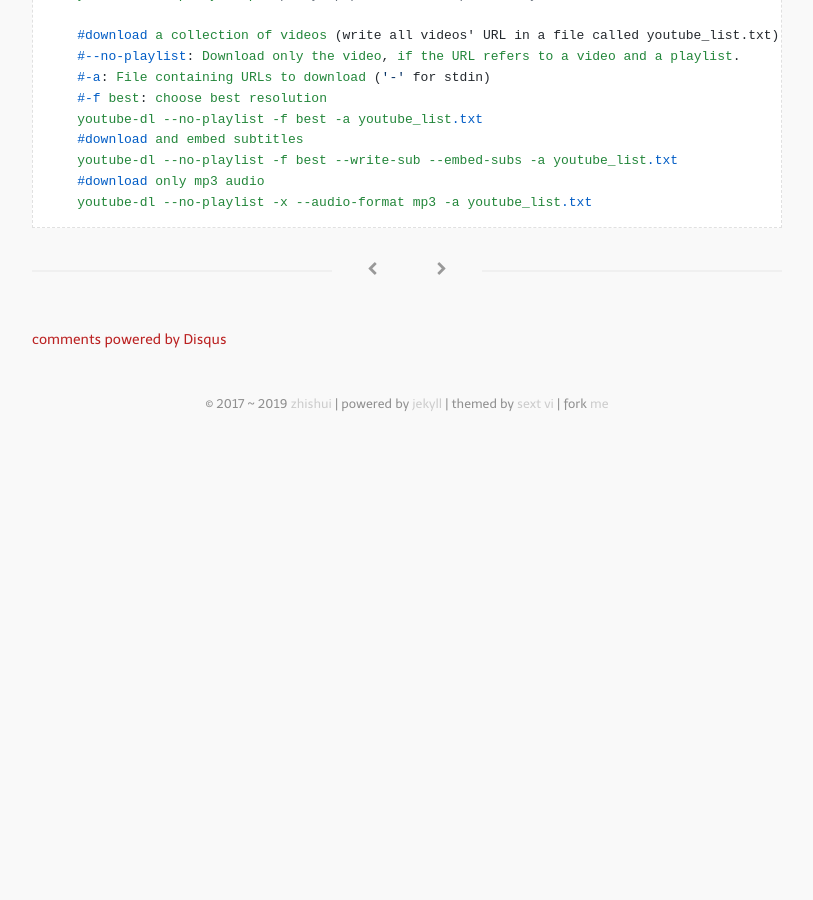
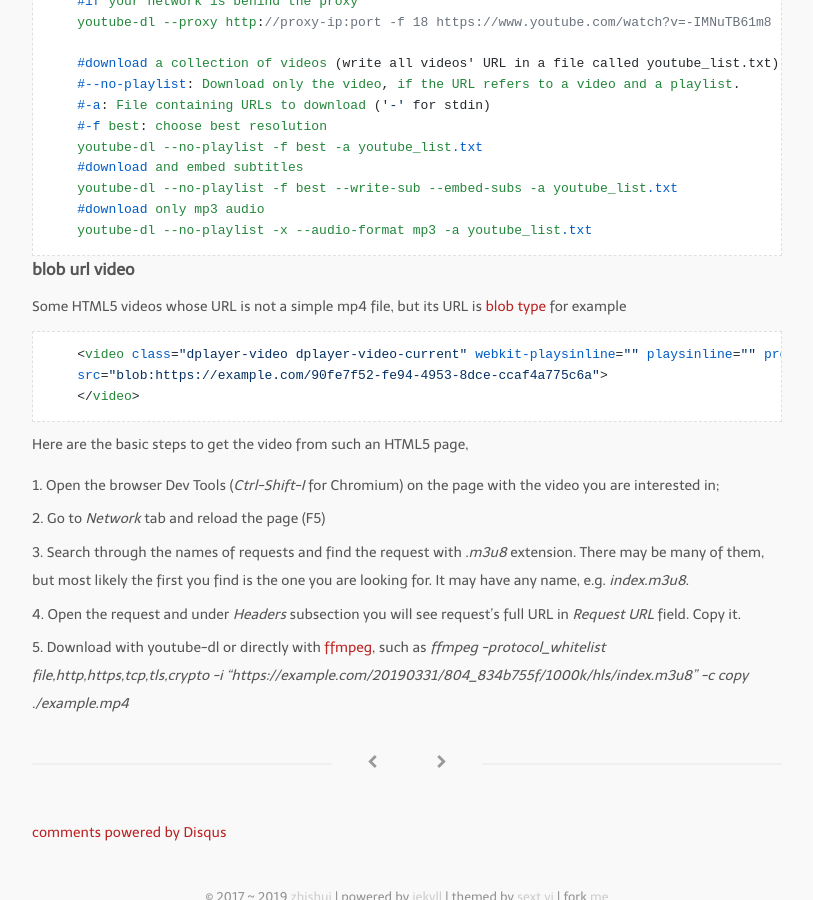
Before and after one commit to bizhishui/bizhishui.github.io, a Jekyll site: the page built from _posts/2018-01-17-Fetch-Online-Video.md, in a window 1280 px wide and 900 px high, scrolled down 1291 px. Shown: the whole window, without its empty margins (233-1046 px from the left). Built offline with Jekyll 4.4.1, drawn with Linux system fonts in a browser that asks for light colours; nearby versions of some CDN libraries; some web fonts are replaced; comment, search, counter and statistics services are not loaded; before the commit the page ends 1715 px from its top, so only the background shows below that; some of the changed text lies outside the part shown.

Commit message:
update post for fetching online video

````diff
--- a/_posts/2018-01-17-YouTube-DL.md
+++ b/_posts/2018-01-17-Fetch-Online-Video.md
@@ -1,9 +1,9 @@
 ---
-title: YouTube-DL
+title: Fetch online video
 layout: post
 guid: urn:uuid:fc2af222-3816-42ec-b7a2-43062d79b747
 summary: Youtube-dl is a command-line opensource tool for downloading videos from youtube.com or other video sites.
-update_date: 2018-01-19
+update_date: 2019-04-30
 categories:
   - notes
 tags:
@@ -12,6 +12,7 @@ tags:
   - Ffmpeg
 ---
 
+### Youtube-dl
 
 Youtube-dl is a command-line opensource tool for downloading videos from youtube.com or other video sites. The presentation
 and installation guides can be founded on github [rg3/youtube-dl](https://github.com/rg3/youtube-dl/blob/master/README.md#readme).
@@ -77,3 +78,20 @@ Here, some useful commands are summarised.
     #download only mp3 audio
     youtube-dl --no-playlist -x --audio-format mp3 -a youtube_list.txt
 ```
+
+### blob url video
+Some HTML5 videos whose URL is not a simple mp4 file, but its URL is [blob type](https://stackoverflow.com/questions/42901942/how-do-we-download-a-blob-url-video) for example
+
+```
+    <video class="dplayer-video dplayer-video-current" webkit-playsinline="" playsinline="" preload="metadata"
+    src="blob:https://example.com/90fe7f52-fe94-4953-8dce-ccaf4a775c6a">
+    </video>
+```
+
+Here are the basic steps to get the video from such an HTML5 page,
+
+1. Open the browser Dev Tools (*Ctrl-Shift-I* for Chromium) on the page with the video you are interested in;
+2. Go to *Network* tab and reload the page (F5)
+3. Search through the names of requests and find the request with *.m3u8* extension. There may be many of them, but most likely the first you find is the one you are looking for. It may have any name, e.g. *index.m3u8*.
+4. Open the request and under *Headers* subsection you will see request's full URL in *Request URL* field. Copy it.
+5. Download with youtube-dl or directly with [ffmpeg](https://superuser.com/questions/1260846/downloading-m3u8-videos), such as *ffmpeg -protocol_whitelist file,http,https,tcp,tls,crypto -i "https://example.com/20190331/804_834b755f/1000k/hls/index.m3u8" -c copy ./example.mp4*
````
